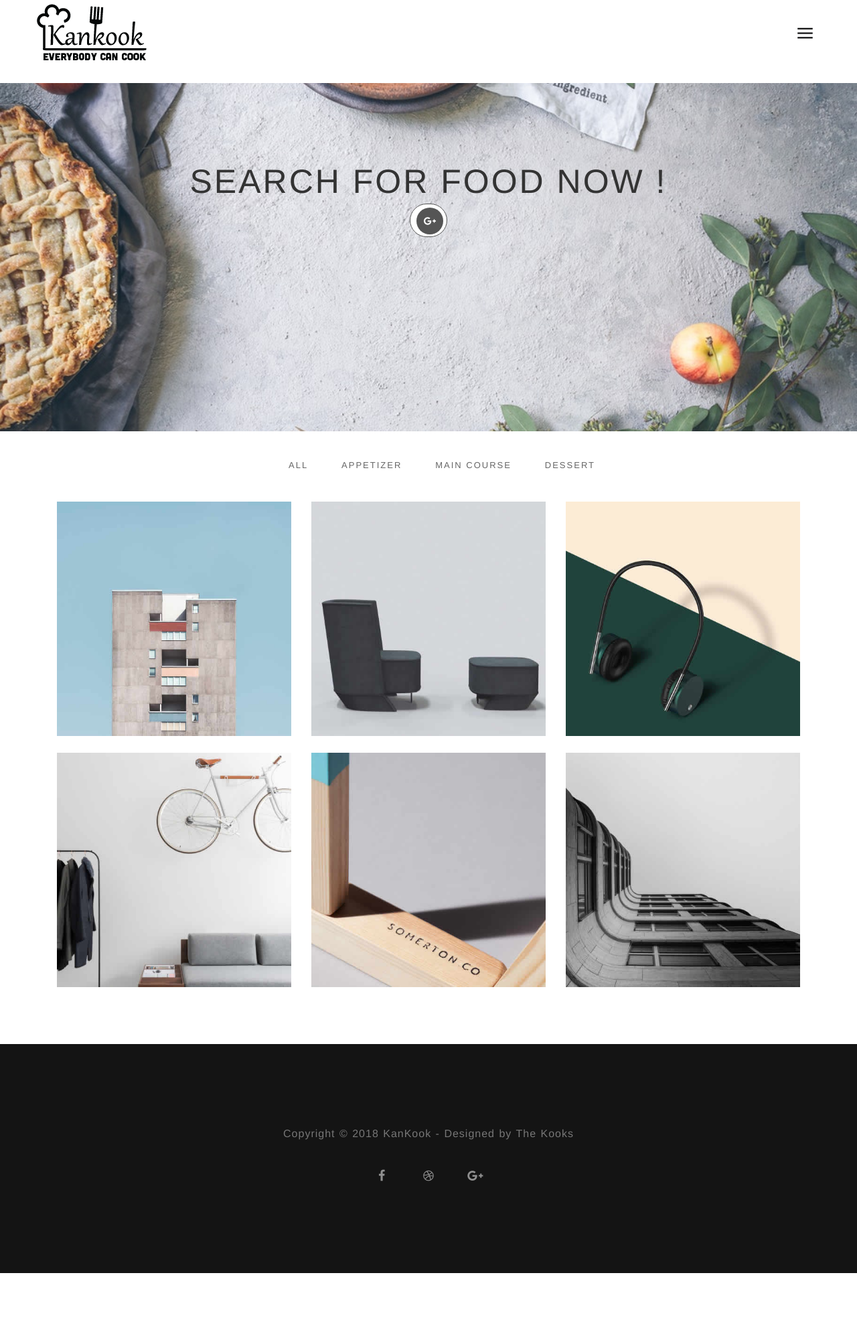
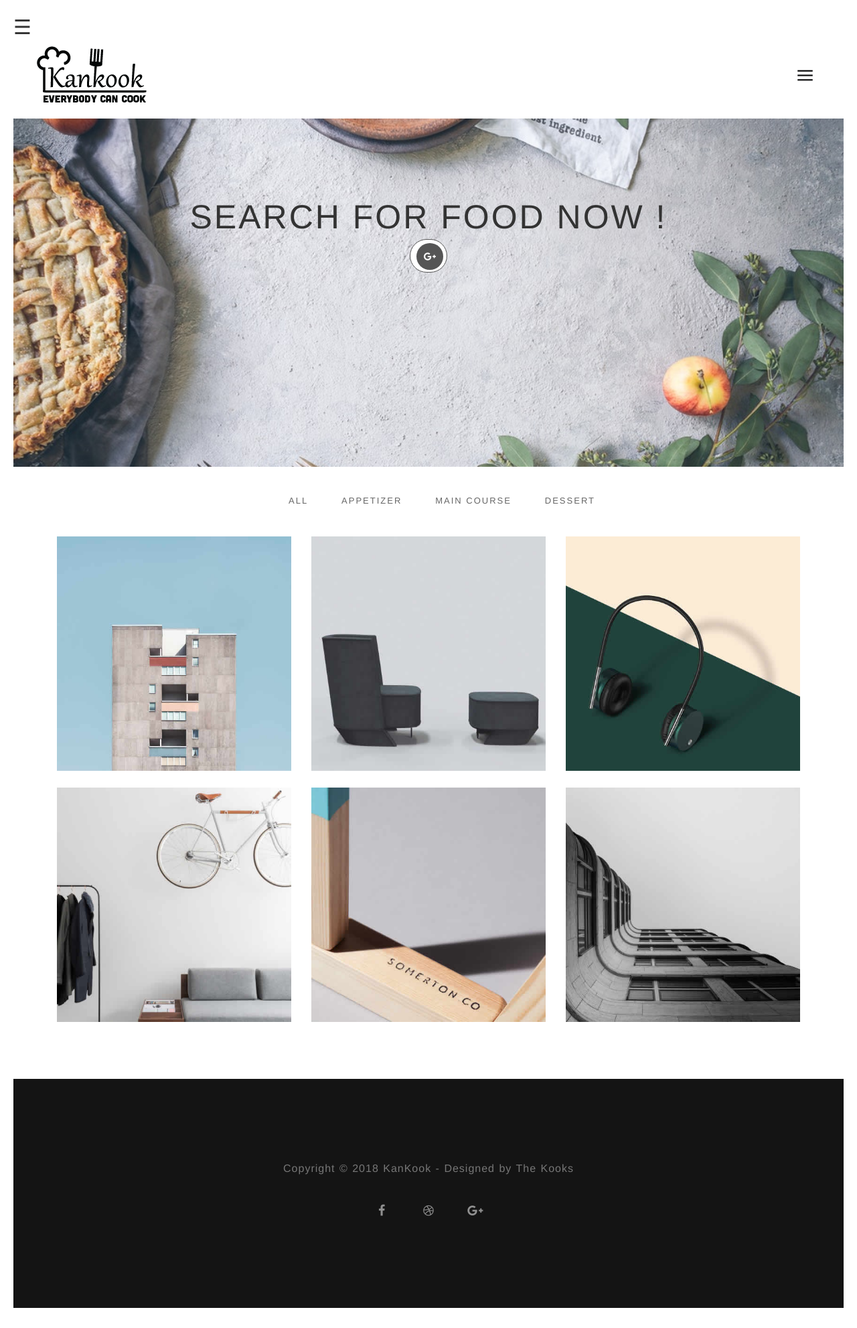
Before and after one commit to doansonlam/KanKook-by-The-Kooks, a PHP site: page / in a window 1280 px wide. Shown: the whole page at 67% size. Before the commit the page ends 1901 px from the top, so only its background shows below. Run offline with PHP 8.4, Linux system fonts and the light colour scheme; some libraries are stand-ins or nearby versions; some web fonts are replaced.

Commit message:
New local Git repo

```diff
--- a/css/style.css
+++ b/css/style.css
@@ -23,6 +23,55 @@ html,body {
 
 html {
   font-size: 100%;
+}
+/* The side navigation menu */
+.sidenav {
+  height: 100%; /* 100% Full-height */
+  width: 0; /* 0 width - change this with JavaScript */
+  position: fixed; /* Stay in place */
+  z-index: 1; /* Stay on top */
+  top: 0; /* Stay at the top */
+  left: 0;
+  background-color: rgb(252, 252, 252); /* Black*/
+  overflow-x: hidden; /* Disable horizontal scroll */
+  padding-top: 60px; /* Place content 60px from the top */
+  transition: 0.5s; /* 0.5 second transition effect to slide in the sidenav */
+}
+
+/* The navigation menu links */
+.sidenav a {
+  padding: 8px 8px 8px 32px;
+  text-decoration: none;
+  font-size: 25px;
+  color: #050505;
+  display: block;
+  transition: 0.3s;
+}
+
+/* When you mouse over the navigation links, change their color */
+.sidenav a:hover {
+  color: #050505;
+}
+
+/* Position and style the close button (top right corner) */
+.sidenav .closebtn {
+  position: absolute;
+  top: 0;
+  right: 25px;
+  font-size: 36px;
+  margin-left: 50px;
+}
+
+/* Style page content - use this if you want to push the page content to the right when you open the side navigation */
+#main {
+  transition: margin-left .5s;
+  padding: 20px;
+}
+
+/* On smaller screens, where height is less than 450px, change the style of the sidenav (less padding and a smaller font size) */
+@media screen and (max-height: 450px) {
+  .sidenav {padding-top: 15px;}
+  .sidenav a {font-size: 18px;}
 }
 
 
--- a/index.html
+++ b/index.html
@@ -2,6 +2,8 @@
 <html lang="en">
 
 <head>
+
+
       <!--
 
 Template 2082 Pure Mix
@@ -17,7 +19,7 @@ http://www.tooplate.com/view/2082-pure-mix
 
       <!-- Site title
    ================================================== -->
-      <title>Pure Mix - HTML CSS Template</title>
+      <title>KanKook - Homepage</title>
 
       <!-- Bootstrap CSS
    ================================================== -->
@@ -45,10 +47,23 @@ http://www.tooplate.com/view/2082-pure-mix
 </head>
 
 <body>
+      <div id="mySidenav" class="sidenav">
+      <a href="javascript:void(0)" class="closebtn" onclick="closeNav()">&times;</a>
+      <a href="index.html">Home</a>
+      <a href="about.html">About</a>
+      <a href="blog.html">Blog</a>
+      <a href="contact.html">Contact</a>
+      </div>
+<div id="main">
+      <!-- Use any element to open the sidenav -->
+      <span style="font-size:30px;cursor:pointer" onclick="openNav()">☰</span>
+
+
+
 
 
       <!-- Preloader section
-================================================== -->
+      ================================================== -->
       <div class="preloader">
 
             <div class="sk-spinner sk-spinner-pulse"></div>
@@ -57,7 +72,7 @@ http://www.tooplate.com/view/2082-pure-mix
 
 
       <!-- Navigation section
-================================================== -->
+      ================================================== -->
       <div class="nav-container" style="padding-bottom: 10px">
             <nav class="nav-inner transparent">
 
@@ -106,11 +121,11 @@ http://www.tooplate.com/view/2082-pure-mix
                   </div>
 
             </nav>
-      </div>
+
 
 
       <!-- Header section
-================================================== -->
+      ================================================== -->
       <section id="header" class="header-one">
             <div class="container">
                   <div class="row">
@@ -133,13 +148,12 @@ http://www.tooplate.com/view/2082-pure-mix
             <div class="col-md-2"></div>
 
 
-            </div>
-            </div>
+
       </section>
 
 
       <!-- Portfolio section
-================================================== -->
+ ================================================== -->
       <section id="portfolio">
             <div class="container">
                   <div class="row">
@@ -264,7 +278,7 @@ http://www.tooplate.com/view/2082-pure-mix
       </section>
 
       <!-- Footer section
-================================================== -->
+      ================================================== -->
       <footer>
             <div class="container">
                   <div class="row">
@@ -287,6 +301,7 @@ http://www.tooplate.com/view/2082-pure-mix
                   </div>
             </div>
       </footer>
+</div>
 
 
       <!-- Javascript
@@ -297,6 +312,18 @@ http://www.tooplate.com/view/2082-pure-mix
       <script src="js/imagesloaded.min.js"></script>
       <script src="js/wow.min.js"></script>
       <script src="js/custom.js"></script>
+      <script>/* Set the width of the side navigation to 250px and the left margin of the page content to 250px */
+            function openNav() {
+                document.getElementById("mySidenav").style.width = "250px";
+                document.getElementById("main").style.marginLeft = "250px";
+            }
+
+            /* Set the width of the side navigation to 0 and the left margin of the page content to 0 */
+            function closeNav() {
+                document.getElementById("mySidenav").style.width = "0";
+                document.getElementById("main").style.marginLeft = "0";
+            }
+      </script>
 
 </body>
 
```
